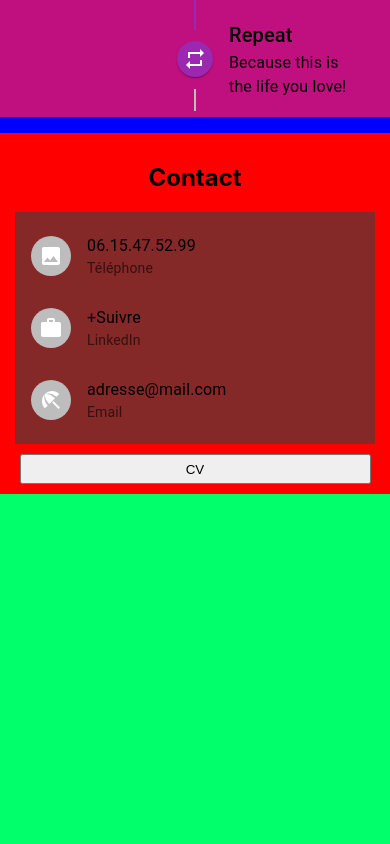
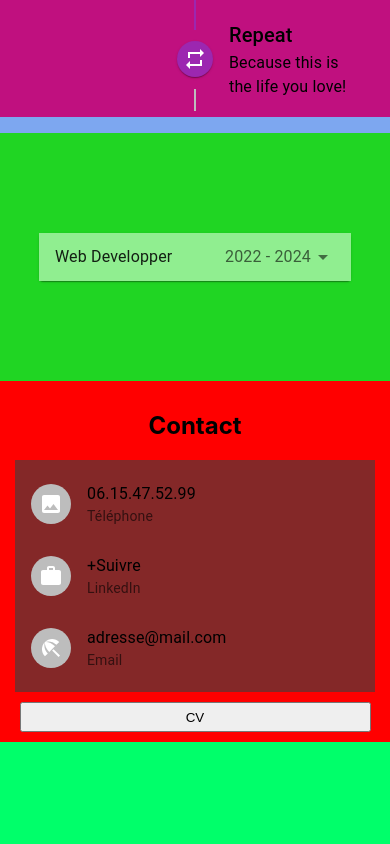
Before and after one commit to Halloween47/portfolio_2024, a React (Create React App) app: page / in a window 390 px wide. Shown: the part 1580-2424 px from the top of the page. Built offline with nearby package versions, Linux system fonts and the light colour scheme.

Commit message:
Prototype Mobile Dropdown experiences

```diff
--- a/src/components/mobileAbout/mobileAbout.jsx
+++ b/src/components/mobileAbout/mobileAbout.jsx
@@ -1,6 +1,7 @@
 import React from 'react'
 import MobileAboutMe from '../mobileAboutMe/mobileAboutMe'
 import MobileCertificate from '../mobileCertificate/mobileCertificate'
+import ShowMore from '../showMore/showMore'
 
 const MobileAbout = () => {
   return (
@@ -11,6 +12,7 @@ const MobileAbout = () => {
           <MobileAboutMe />
 
       <MobileCertificate />
+      <ShowMore />
           </div>
         </div>
   )
--- a/src/components/showMore/_showMore.scss
+++ b/src/components/showMore/_showMore.scss
@@ -1,6 +1,8 @@
 .show-more {
     background-color: rgb(32, 213, 35);
     width: 100%;
+    padding: 100px 0px;
+
     display: flex;
     flex-direction: column;
     justify-content: center;
@@ -8,7 +10,7 @@
 
     .accordion {
         background-color: rgb(108, 108, 155);
-        width: 100%;
+        width: 80%;
 
         .accordionTypography:first-child {
             // background-color: violet;
--- a/src/components/showMore/showMore.jsx
+++ b/src/components/showMore/showMore.jsx
@@ -17,7 +17,7 @@ function ShowMore(props) {
           style={{ backgroundColor: "lightgreen" }}
         >
           <Typography className="accordionTypography">
-            Développeur d'applications JavaScript React
+          Web Developper
           </Typography>
           <Typography
             className="accordionTypography"
--- a/src/style.css
+++ b/src/style.css
@@ -336,6 +336,7 @@ code {
 .show-more {
   background-color: rgb(32, 213, 35);
   width: 100%;
+  padding: 100px 0px;
   display: flex;
   flex-direction: column;
   justify-content: center;
@@ -343,7 +344,7 @@ code {
 }
 .show-more .accordion {
   background-color: rgb(108, 108, 155);
-  width: 100%;
+  width: 80%;
 }
 .show-more .accordion .accordionTypography:first-child {
   font-size: 1rem;
```
Also changed, not shown: 1 other file (tests, documents, lock files or other folders).
